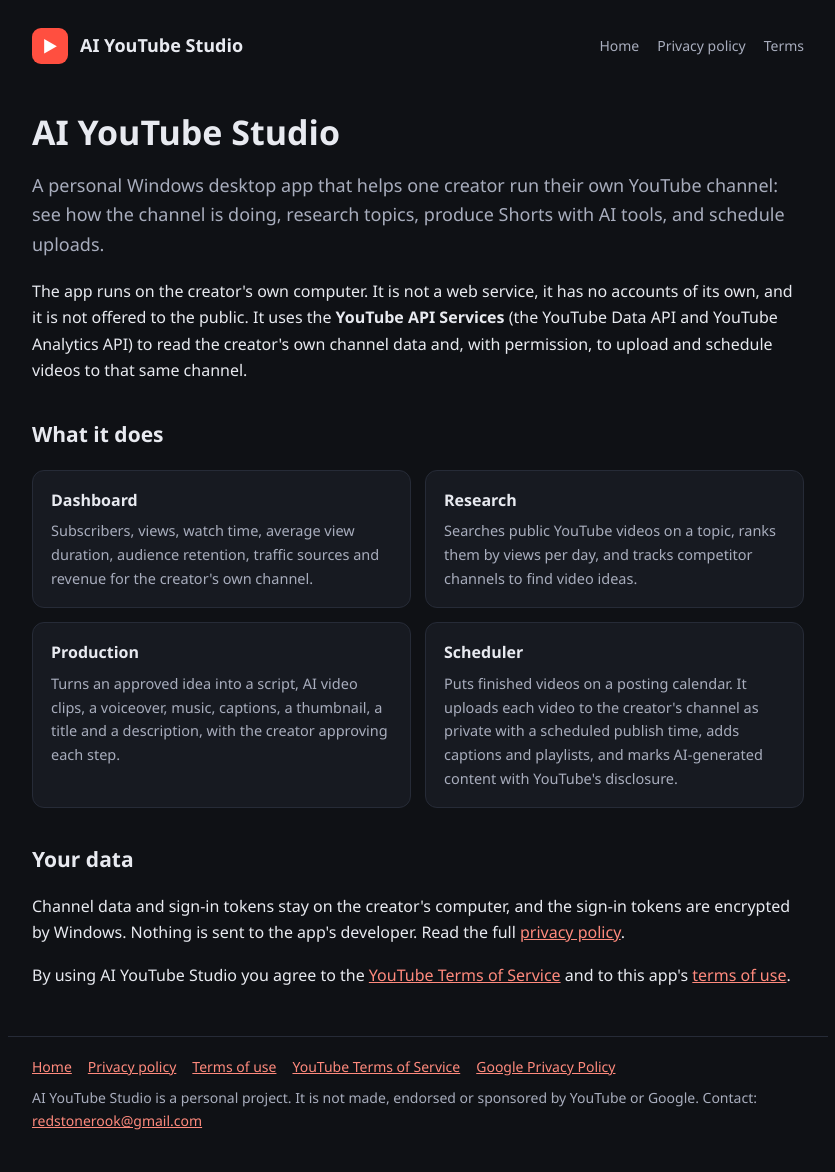
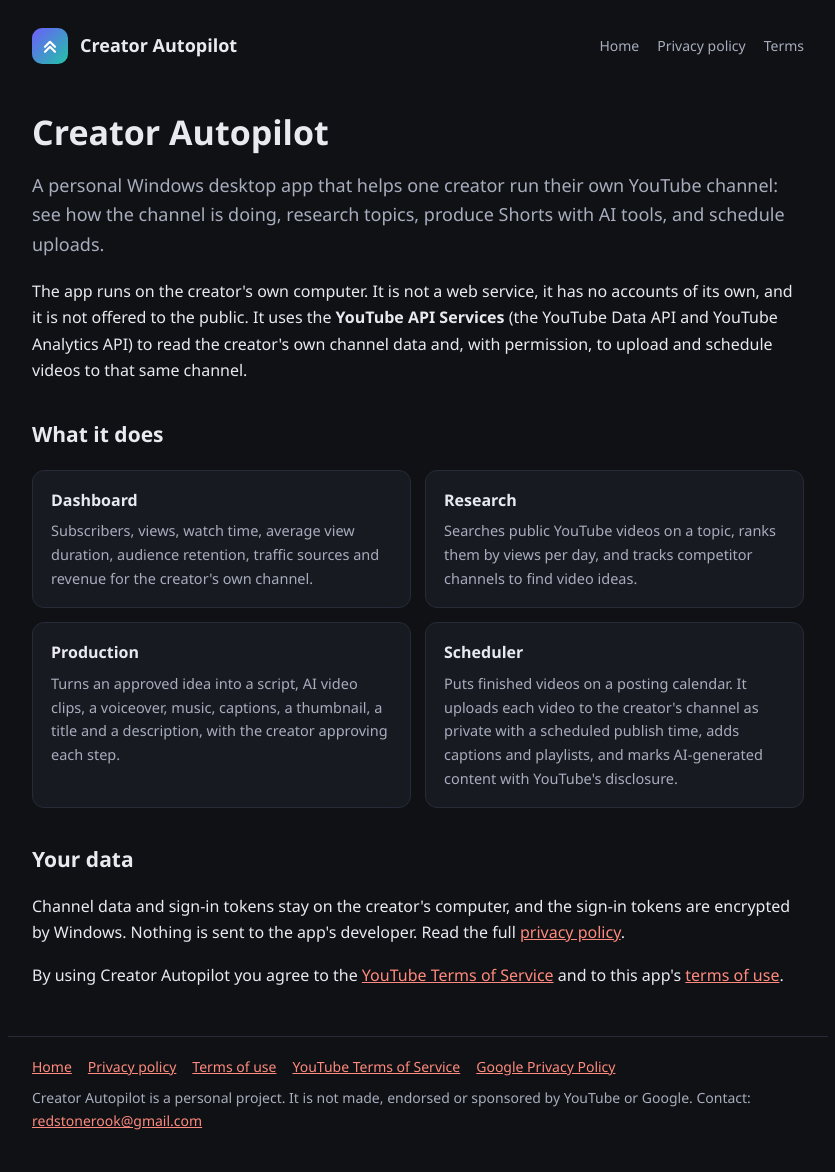
Before and after one commit to redstonerook/redstonerook.github.io, a plain HTML site: page index.html in a window 1280 px wide. Shown: the whole page, without its empty margins (222-1057 px from the left). Drawn offline with Linux system fonts and the light colour scheme.

Commit message:
Add files via upload

```diff
--- a/index.html
+++ b/index.html
@@ -1,6 +1,6 @@
-<!doctype html><html lang="en"><head><meta charset="utf-8"><meta name="viewport" content="width=device-width,initial-scale=1"><link rel="stylesheet" href="style.css"><title>AI YouTube Studio</title><meta name="description" content="A personal Windows desktop app for planning, producing and scheduling YouTube Shorts for one's own channel."></head><body>
-<header><div class="logo">▶</div><div class="name">AI YouTube Studio</div><nav><a href="index.html">Home</a><a href="privacy.html">Privacy policy</a><a href="terms.html">Terms</a></nav></header><main>
-<h1>AI YouTube Studio</h1>
+<!doctype html><html lang="en"><head><meta charset="utf-8"><meta name="viewport" content="width=device-width,initial-scale=1"><link rel="stylesheet" href="style.css"><title>Creator Autopilot</title><meta name="description" content="A personal Windows desktop app for planning, producing and scheduling YouTube Shorts for one's own channel."></head><body>
+<header><div class="logo"><svg viewBox="0 0 24 24" width="20" height="20" fill="none" stroke="#fff" stroke-width="2.6" stroke-linecap="round" stroke-linejoin="round"><path d="M6 13l6-6 6 6"/><path d="M6 19l6-6 6 6"/></svg></div><div class="name">Creator Autopilot</div><nav><a href="index.html">Home</a><a href="privacy.html">Privacy policy</a><a href="terms.html">Terms</a></nav></header><main>
+<h1>Creator Autopilot</h1>
 <p class="lead">A personal Windows desktop app that helps one creator run their own YouTube channel: see how the channel is doing, research topics, produce Shorts with AI tools, and schedule uploads.</p>
 <p>The app runs on the creator's own computer. It is not a web service, it has no accounts of its own, and it is not offered to the public. It uses the <strong>YouTube API Services</strong> (the YouTube Data API and YouTube Analytics API) to read the creator's own channel data and, with permission, to upload and schedule videos to that same channel.</p>
 <h2>What it does</h2>
@@ -12,5 +12,5 @@
 </div>
 <h2>Your data</h2>
 <p>Channel data and sign-in tokens stay on the creator's computer, and the sign-in tokens are encrypted by Windows. Nothing is sent to the app's developer. Read the full <a href="privacy.html">privacy policy</a>.</p>
-<p>By using AI YouTube Studio you agree to the <a href="https://www.youtube.com/t/terms">YouTube Terms of Service</a> and to this app's <a href="terms.html">terms of use</a>.</p>
-</main><footer><a href="index.html">Home</a><a href="privacy.html">Privacy policy</a><a href="terms.html">Terms of use</a><a href="https://www.youtube.com/t/terms">YouTube Terms of Service</a><a href="https://policies.google.com/privacy">Google Privacy Policy</a><div style="margin-top:8px">AI YouTube Studio is a personal project. It is not made, endorsed or sponsored by YouTube or Google. Contact: <a href="mailto:redstonerook@gmail.com">redstonerook@gmail.com</a></div></footer></body></html>
+<p>By using Creator Autopilot you agree to the <a href="https://www.youtube.com/t/terms">YouTube Terms of Service</a> and to this app's <a href="terms.html">terms of use</a>.</p>
+</main><footer><a href="index.html">Home</a><a href="privacy.html">Privacy policy</a><a href="terms.html">Terms of use</a><a href="https://www.youtube.com/t/terms">YouTube Terms of Service</a><a href="https://policies.google.com/privacy">Google Privacy Policy</a><div style="margin-top:8px">Creator Autopilot is a personal project. It is not made, endorsed or sponsored by YouTube or Google. Contact: <a href="mailto:redstonerook@gmail.com">redstonerook@gmail.com</a></div></footer></body></html>
--- a/style.css
+++ b/style.css
@@ -2,7 +2,7 @@
 *{box-sizing:border-box}body{margin:0;background:var(--bg);color:var(--ink);font:16px/1.65 "Segoe UI",system-ui,-apple-system,sans-serif}
 a{color:#ff8a7d}header,main,footer{max-width:820px;margin:0 auto;padding:0 24px}
 header{display:flex;align-items:center;gap:12px;padding-top:28px;padding-bottom:12px}
-.logo{width:36px;height:36px;border-radius:9px;background:var(--accent);display:grid;place-items:center;color:#fff;font-weight:700}
+.logo{width:36px;height:36px;border-radius:10px;background:linear-gradient(135deg,#6d5dfc,#22c3a6);display:grid;place-items:center;color:#fff;font-weight:700}
 header .name{font-weight:700;font-size:18px}header nav{margin-left:auto;display:flex;gap:18px;font-size:14px}
 header nav a{color:var(--ink2);text-decoration:none}header nav a:hover{color:var(--ink)}
 h1{font-size:34px;line-height:1.2;margin:36px 0 8px}h2{font-size:21px;margin:34px 0 8px}
```
Also changed, not shown: privacy.html (+4 -4 lines), terms.html (+5 -5 lines).
